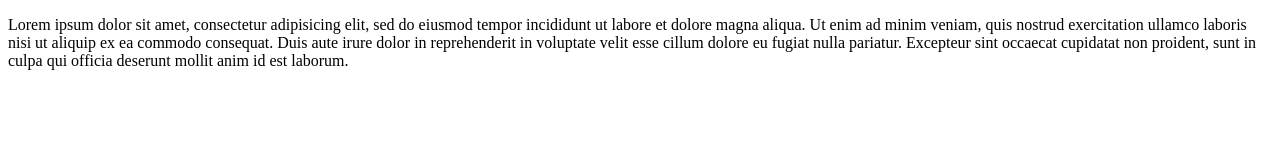
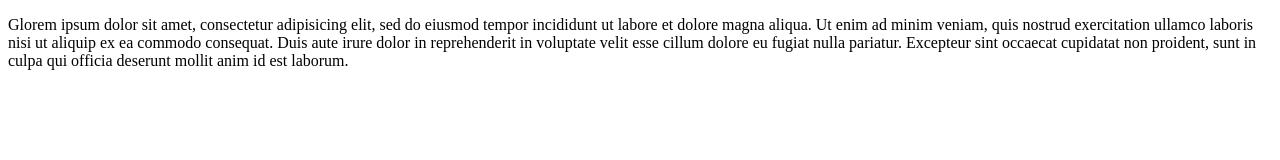
Before and after one commit to davidleseten/git-practice, a plain HTML site: page index.html in a window 1280 px wide. Drawn offline with Linux system fonts and the light colour scheme.

Commit message:
Are you sure?

```diff
--- a/index.html
+++ b/index.html
@@ -5,6 +5,6 @@
     <title>I am a mighty title still</title>
   </head>
   <body>
-    <p>Lorem ipsum dolor sit amet, consectetur adipisicing elit, sed do eiusmod tempor incididunt ut labore et dolore magna aliqua. Ut enim ad minim veniam, quis nostrud exercitation ullamco laboris nisi ut aliquip ex ea commodo consequat. Duis aute irure dolor in reprehenderit in voluptate velit esse cillum dolore eu fugiat nulla pariatur. Excepteur sint occaecat cupidatat non proident, sunt in culpa qui officia deserunt mollit anim id est laborum.</p>
+    <p>Glorem ipsum dolor sit amet, consectetur adipisicing elit, sed do eiusmod tempor incididunt ut labore et dolore magna aliqua. Ut enim ad minim veniam, quis nostrud exercitation ullamco laboris nisi ut aliquip ex ea commodo consequat. Duis aute irure dolor in reprehenderit in voluptate velit esse cillum dolore eu fugiat nulla pariatur. Excepteur sint occaecat cupidatat non proident, sunt in culpa qui officia deserunt mollit anim id est laborum.</p>
   </body>
 </html>
```
